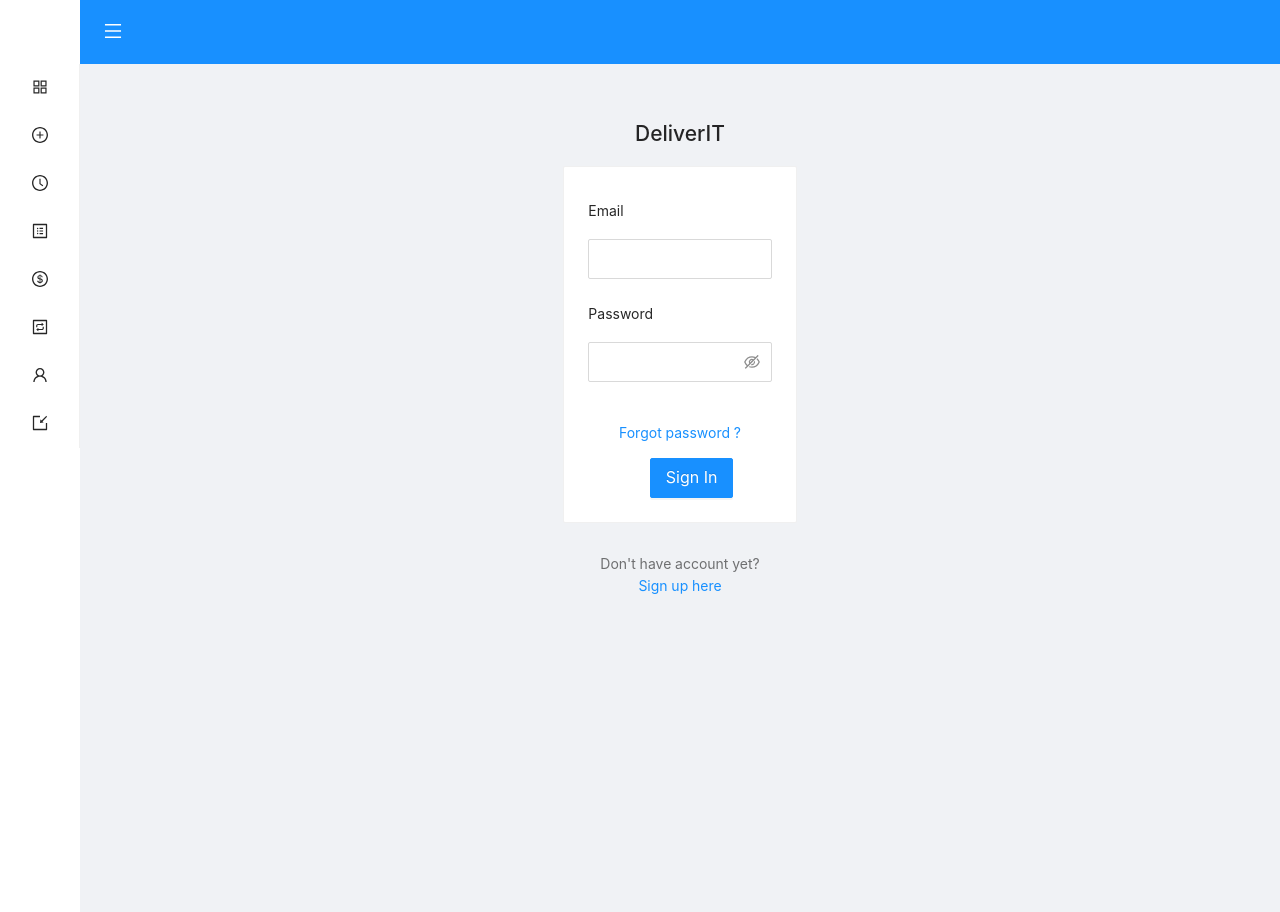
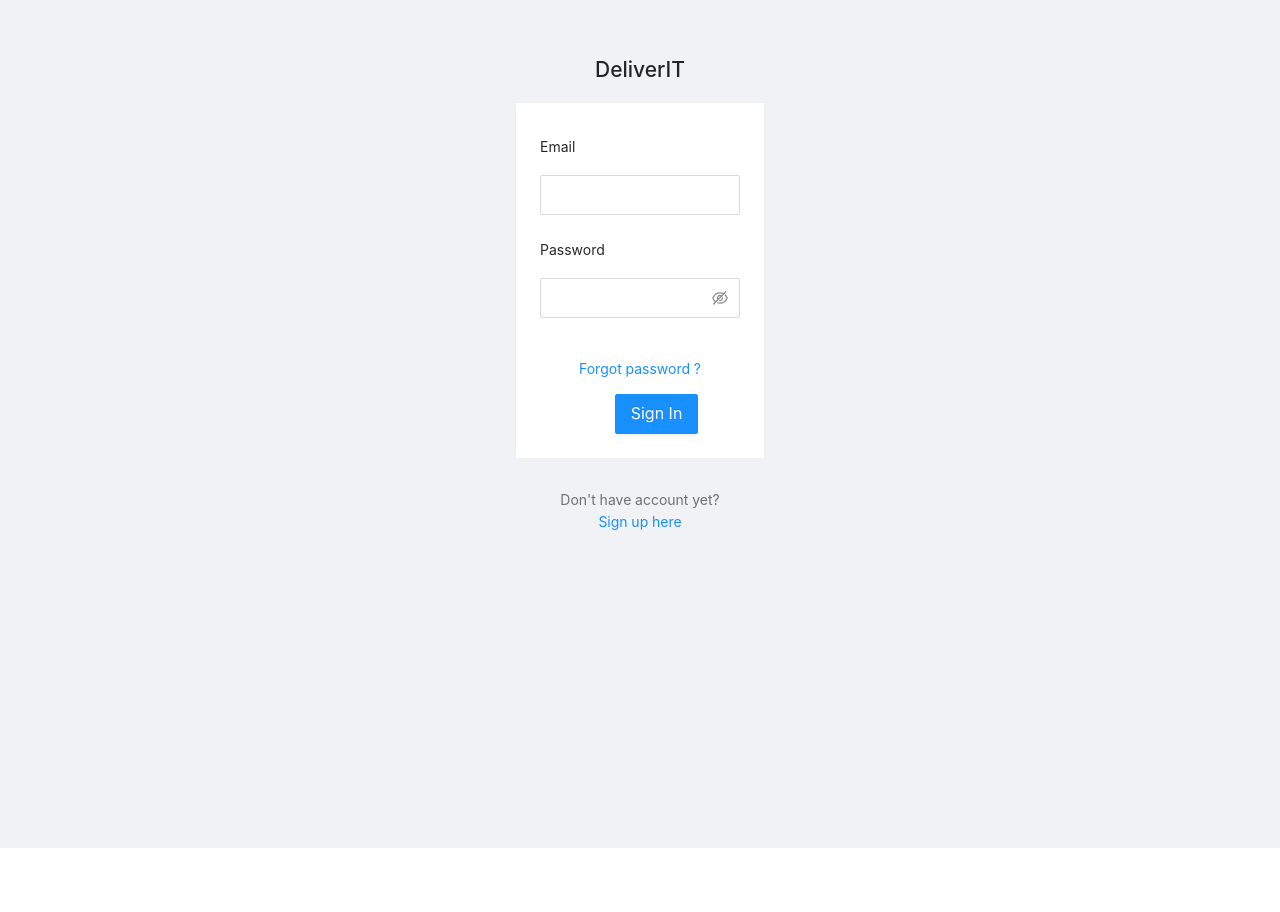
Before and after one commit to zulnabil/antd-ts, a React (Create React App) app: page /login in a window 1280 px wide. After the commit the page ends 848 px from the top, so only its background shows below. Built offline with nearby package versions, Linux system fonts and the light colour scheme.

Commit message:
fix: remove layout of auth pages

```diff
--- a/src/components/layout/AppLayout.tsx
+++ b/src/components/layout/AppLayout.tsx
@@ -25,8 +25,13 @@ const AppLayout: FC<Props> = ({ children }) => {
     return currentMenu && currentMenu.name
   }
 
+  const isAuthPage = () => {
+    return location.pathname === '/login' || location.pathname === '/register'
+  }
+
   return (
     <Layout>
+      {!isAuthPage() && (
         <Sider
           className={classes.sider}
           theme="light"
@@ -45,7 +50,9 @@ const AppLayout: FC<Props> = ({ children }) => {
             ))}
           </Menu>
         </Sider>
+      )}
       <Layout className={classes["site-layout"]}>
+        {!isAuthPage() && (
           <Header
             className="content-blue"
             style={{ padding: 0 }}
@@ -55,6 +62,7 @@ const AppLayout: FC<Props> = ({ children }) => {
               {getCurrentPageName()}
             </span>
           </Header>
+        )}
         <Content
           className={classes["site-layout-background"]}
           style={{
--- a/src/constants/sider.tsx
+++ b/src/constants/sider.tsx
@@ -44,12 +44,12 @@ export const menus = [
   },
   {
     name: "Account",
-    path: "/Account",
+    path: "/account",
     icon: <UserOutlined />
   },
   {
     name: "Logout",
-    path: "/Logout",
+    path: "/logout",
     icon: <ImportOutlined />
   }
 ]
--- a/src/index.tsx
+++ b/src/index.tsx
@@ -5,9 +5,7 @@ import App from './App';
 import reportWebVitals from './reportWebVitals';
 
 ReactDOM.render(
-  <React.StrictMode>
-    <App />
-  </React.StrictMode>,
+    <App />,
   document.getElementById('root')
 );
 
```
Lines whose indentation alone changed are shown as unchanged.
